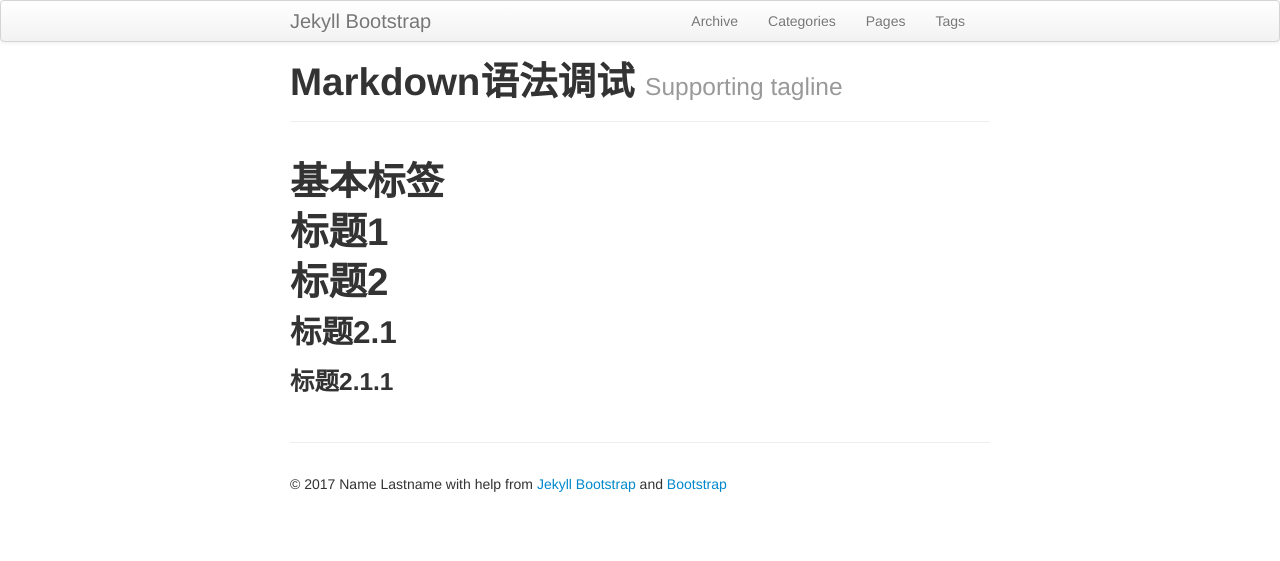
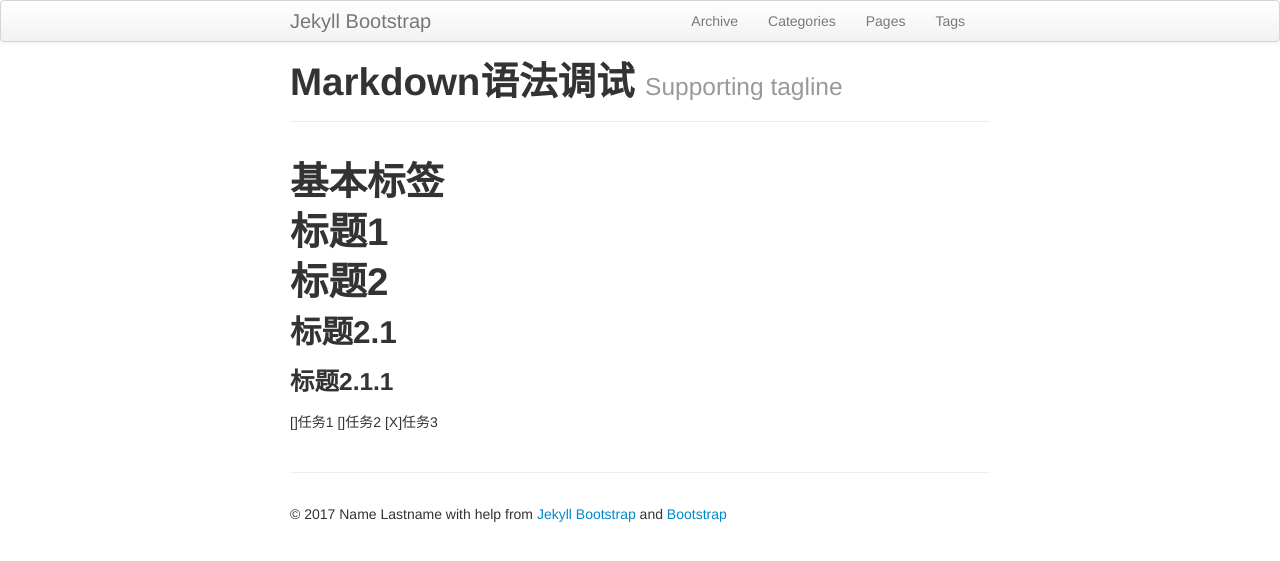
Before and after one commit to wagaman/dajidali.github.io, a Jekyll site: the page built from _posts/2017-6-29-Markdown语法调试.md, in a window 1280 px wide. Shown: the top 561 px of the page. Built offline with Jekyll 4.4.1, drawn with Linux system fonts in a browser that asks for light colours.

Commit message:
Update 2017-6-29-Markdown语法调试.md

```diff
--- a/_posts/2017-6-29-Markdown语法调试.md
+++ b/_posts/2017-6-29-Markdown语法调试.md
@@ -13,3 +13,9 @@ tags : [markdown, blog, debug]
 # 标题2
 ## 标题2.1
 ### 标题2.1.1
+
+
+
+[]任务1
+[]任务2
+[X]任务3
```
